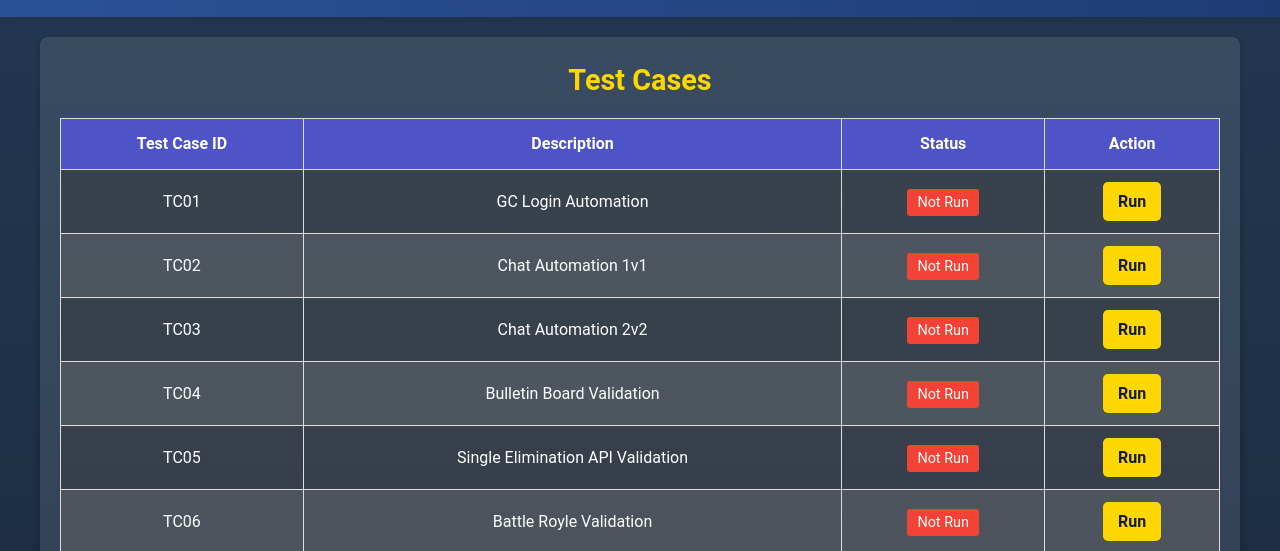
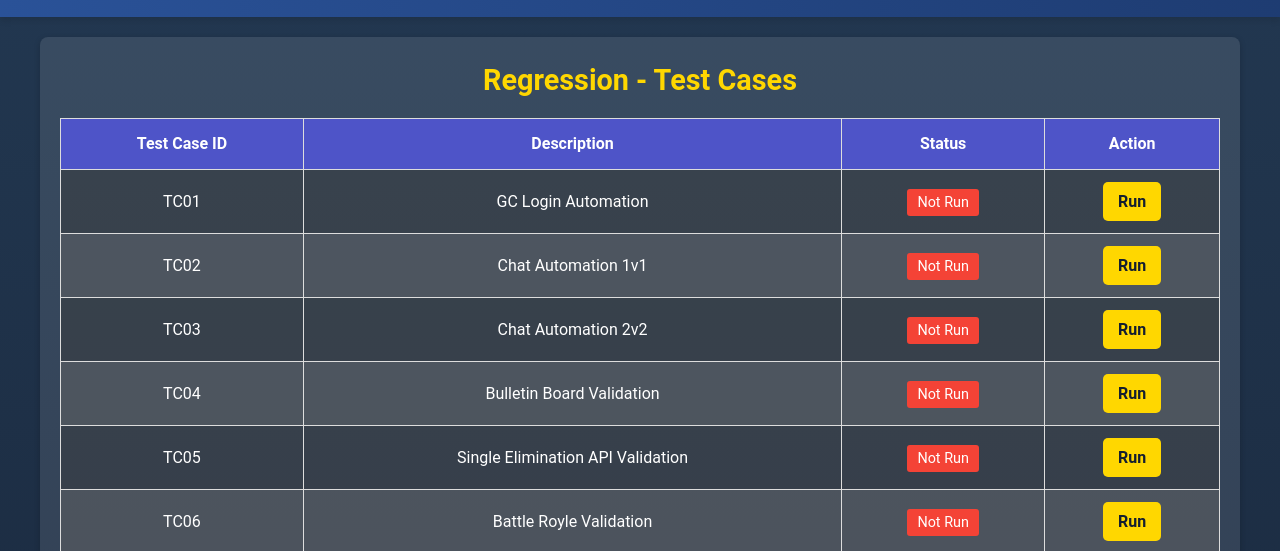
Before and after one commit to gouravAretedge/AretedgeAutomation, a plain HTML site: page index.html in a window 1280 px wide. Shown: the part 245-796 px from the top of the page. Drawn offline with nearby package versions, Linux system fonts and the light colour scheme; no server answers.

Commit message:
testing done

```diff
--- a/index.html
+++ b/index.html
@@ -24,7 +24,7 @@
     <main>
 
         <section id="test-cases-section">
-            <h2>Test Cases</h2>
+            <h2>Regression - Test Cases</h2>
             <table id="test-cases-table">
                 <thead>
                     <tr>
```
